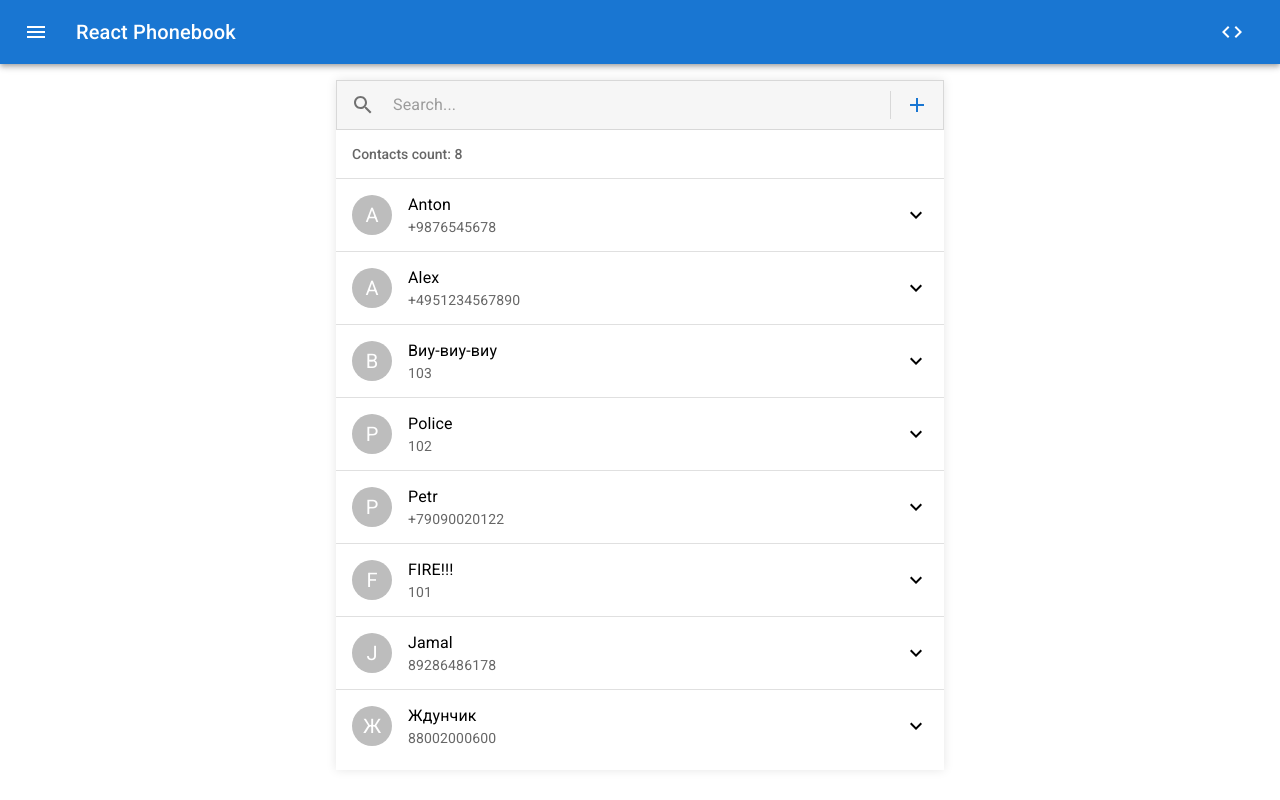
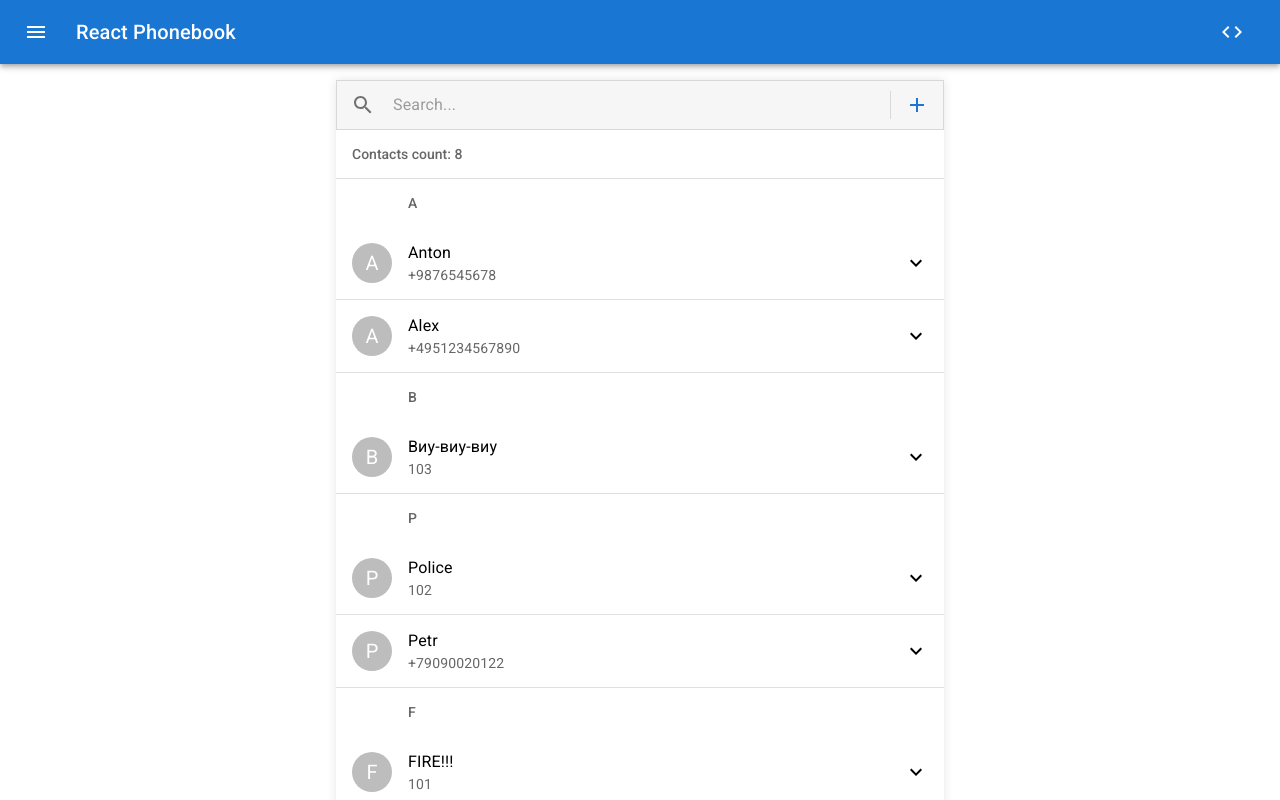
Before and after one commit to jhasuev/phonebook-react, a React (Create React App) app: page / in a window 1280 px wide. Shown: the top 800 px of the page. Built offline with nearby package versions, Linux system fonts and the light colour scheme.

Commit message:
add letter dividing

```diff
--- a/src/components/MyContent/MyContent.jsx
+++ b/src/components/MyContent/MyContent.jsx
@@ -27,6 +27,11 @@ export default function MyContent() {
       return isNameMatching || isPhoneMatching || isEmailMatching
     })
   }, [ contacts, search ])
+
+  const getContactNameLetter = (contact) => {
+    return contact?.name?.slice(0, 1).toUpperCase()
+  }
+
   return (
     <List
       sx={{ width: '100%', boxShadow: '0 0 10px rgba(0,0,0,.1)'}}
@@ -58,6 +63,12 @@ export default function MyContent() {
         {filteredContacts.map((contact, i) => (
           <div key={i}>
             { i ? <Divider /> : '' }
+            {
+              (getContactNameLetter(filteredContacts[i - 1]) !== getContactNameLetter(contact))
+              ?
+                <ListSubheader inset>{ getContactNameLetter(contact) }</ListSubheader>
+              : ''
+            }
             <ContactItem contact={contact} />
           </div>
         ))}
```
